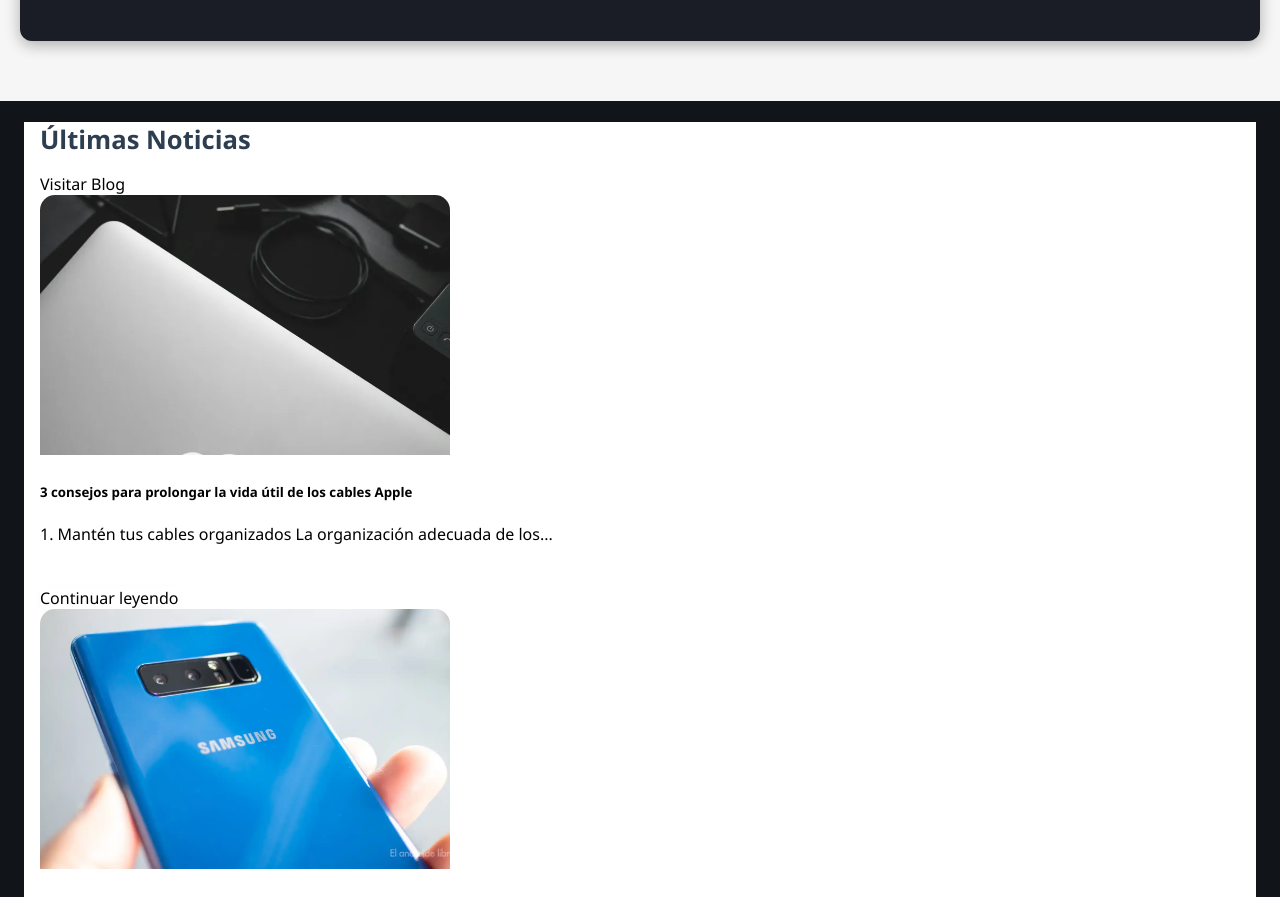
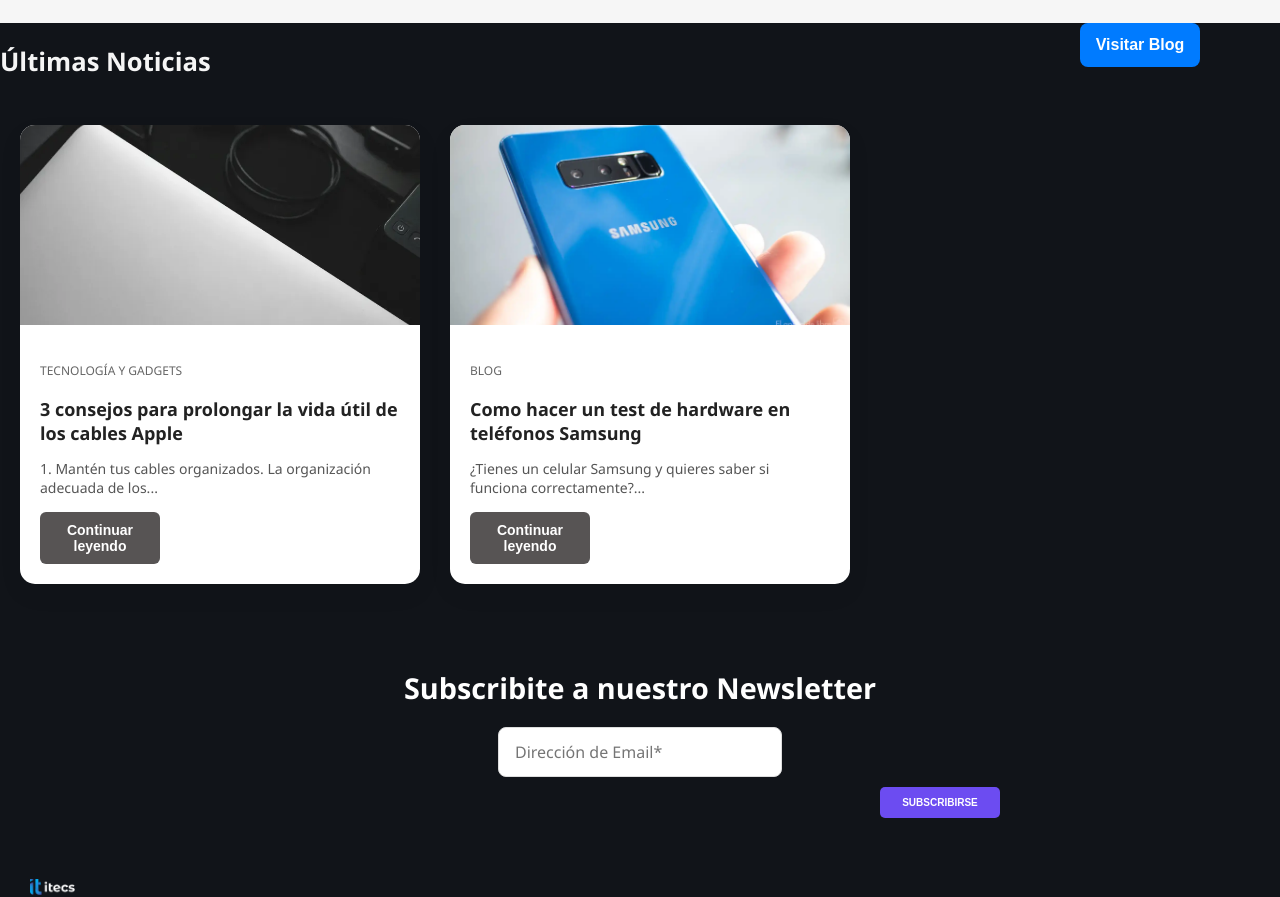
Before and after one commit to gustavo-manzini/Itecs, a React (Vite) app: page / in a window 1280 px wide. Shown: the part 1880-2777 px from the top of the page. Built offline with nearby package versions, Linux system fonts and the light colour scheme.

Commit message:
agregue ultimas noticias, falta darle estilos

```diff
--- a/src/App.css
+++ b/src/App.css
@@ -20,6 +20,11 @@
   background-color: #111419;
   box-shadow: 0 2px 4px rgba(0, 0, 0, 0.1);
   padding: 12px 0;
+  position: fixed;
+  top: 0;
+  left: 0;
+  width: 100%;
+  z-index: 9999;
 }
 
 .navbar-container {
@@ -1408,49 +1413,83 @@
 }
 /* ultimas noticias */
 
-.ultimas-noticias-section {
+.noticia-card {
+  background-color: white;
+  border-radius: 15px;
+  box-shadow: 0 10px 25px rgba(0, 0, 0, 0.06);
+  overflow: hidden;
+  max-width: 400px;
+  transition: transform 0.3s ease;
+}
+.noticias-section{
   max-width: 1200px;
-  background-color: white;
+
+}
+.noticias-grid{
+  display: flex;
+  flex-wrap: wrap;
+  gap: 30px;
+  justify-content: flex-start;
+  margin-left: 20px;
 }
 
-.ult-noticia-card {
-  border-radius: 18px;
-  transition: box-shadow 0.2s;
-  border: none;
+.noticia-card:hover {
+  transform: translateY(-5px);
 }
 
-.ult-noticia-card:hover {
-  box-shadow: 0 8px 32px rgba(0, 0, 0, 0.11);
-  border: 2px solid #0070f3;
+.noticia-img {
+  width: 100%;
+  height: 200px;
+  object-fit: cover;
 }
 
-.ult-noticia-img {
-  border-top-left-radius: 18px;
-  border-top-right-radius: 18px;
-  background: #f7f7f7;
-  width: 410px;
-  height: 307px;
+.noticia-content {
+  padding: 20px;
 }
 
-.ult-noticia-btn {
-  border-radius: 8px;
-  box-shadow: 0 2px 8px rgba(0, 0, 0, 0.03);
-  transition: background 0.22s;
+.noticia-categoria {
+  font-size: 12px;
+  color: #666;
+  text-transform: uppercase;
+  margin-bottom: 8px;
 }
 
-.ult-noticia-btn:hover {
-  background: #e9ecef;
+.noticia-titulo {
+  font-size: 18px;
+  font-weight: bold;
+  color: #222;
+  margin-bottom: 10px;
 }
 
-/* Responsive */
-@media (max-width: 768px) {
-  .ult-noticia-img {
-    height: 180px !important;
-  }
+.noticia-descripcion {
+  font-size: 14px;
+  color: #555;
+  margin-bottom: 15px;
 }
 
-@media (max-width: 500px) {
-  .ult-noticia-img {
-    height: 130px !important;
-  }
+.noticia-boton {
+  background-color: #575454;
+  border: none;
+  padding: 10px 15px;
+  font-size: 14px;
+  border-radius: 6px;
+  cursor: pointer;
+  transition: background-color 0.2s ease;
 }
+
+.noticia-boton:hover {
+  background-color: blue;
+}
+
+.noticias-header h2{
+   text-align: center;
+   color: whitesmoke;
+}
+
+.noticias-header{
+  display: flex;
+  justify-content: space-between;
+  align-items: center;
+  margin-bottom: 30px;
+  max-width: 1200px;
+}
--- a/src/Componentes/Home.jsx
+++ b/src/Componentes/Home.jsx
@@ -3,7 +3,7 @@
 import Categorias from "./Categorias";
 import Reparaciones from "./Reparaciones";
 import Ordenes from "./Consultarordenes";
-import Noticias from "./Noticias";
+import UltimasNoticias from "./UltimasNoticias";
 const slideData = [
   {
     text1: "Reparacion de moviles",
@@ -144,7 +144,7 @@
       </section>
       {/* ultimas noticias */}
       <section className="ultimas-noticias">
-        <Noticias />
+        <UltimasNoticias />
       </section>
     </>
   );
--- a/src/Componentes/Noticias.jsx
+++ /dev/null
@@ -1,70 +0,0 @@
-const noticias = [
-  {
-    Categorias: "TECNOLOGÍA Y GADGETS",
-    titulo: "3 consejos para prolongar la vida útil de los cables Apple",
-    resumen:
-      "1. Mantén tus cables organizados La organización adecuada de los...",
-    imagen: "/public/noticias/imagen1.webp",
-    alt: "Cables Apple organizados",
-    link: "#",
-  },
-  {
-    Categorias: "BLOG",
-    titulo: "Cómo hacer un test de hardware en télefonos Samsung",
-    resumen:
-      "¿Tienes un celular Samsung y quieres saber si funciona correctamente?...",
-    imagen: "/public/noticias/imagen2.webp",
-    alt: "Test Samsung",
-    link: "#",
-  },
-];
-
-const UltimasNoticias = () => (
-  <div className="container ultimas-noticias-section my-5">
-    <div className="d-flex justify-content-between align-items-center mb-4">
-      <h2 className="fw-bold">Últimas Noticias</h2>
-      <a href="#" className="btn btn-light fw-semibold">
-        Visitar Blog
-      </a>
-    </div>
-    <div className="row g-4">
-      {noticias.map((nota, idx) => (
-        <div className="col-12 col-md-6" key={idx}>
-          <div className="card h-100 shadow ult-noticia-card">
-            <img
-              src={nota.imagen}
-              alt={nota.alt}
-              className="card-img-top img-fluid ult-noticia-img"
-              style={{
-                objectFit: "cover",
-                height: 260,
-                borderTopLeftRadius: 15,
-                borderTopRightRadius: 15,
-              }}
-            />
-            <div className="card-body">
-              <span className="text-secondary small fw-semibold">
-                {nota.categoria}
-              </span>
-              <h5 className="card-title fw-bold mt-2">{nota.titulo}</h5>
-              <p
-                className="card-text text-secondary mb-4"
-                style={{ minHeight: 48 }}
-              >
-                {nota.resumen}
-              </p>
-              <a
-                className="btn btn-light fw-semibold ult-noticia-btn"
-                href={nota.link}
-              >
-                Continuar leyendo
-              </a>
-            </div>
-          </div>
-        </div>
-      ))}
-    </div>
-  </div>
-);
-
-export default UltimasNoticias;
--- /dev/null
+++ b/src/Componentes/NoticiasCard.jsx
@@ -0,0 +1,18 @@
+import React from "react";
+
+
+const NoticiaCard = ({ imagen, categoria, titulo, descripcion }) => {
+  return (
+    <div className="noticia-card">
+      <img src={imagen} alt={titulo} className="noticia-img" />
+      <div className="noticia-content">
+        <p className="noticia-categoria">{categoria}</p>
+        <h3 className="noticia-titulo">{titulo}</h3>
+        <p className="noticia-descripcion">{descripcion}</p>
+        <button className="noticia-boton">Continuar leyendo</button>
+      </div>
+    </div>
+  );
+};
+
+export default NoticiaCard;
--- /dev/null
+++ b/src/Componentes/UltimasNoticias.jsx
@@ -0,0 +1,37 @@
+import React from "react";
+import NoticiaCard from "./NoticiasCard";
+
+
+const noticias = [
+  {
+    imagen: '/public/noticias/imagen1.webp',
+    categoria: "TECNOLOGÍA Y GADGETS",
+    titulo: "3 consejos para prolongar la vida útil de los cables Apple",
+    descripcion: "1. Mantén tus cables organizados. La organización adecuada de los..."
+  },
+  {
+    imagen: '/public/noticias/imagen2.webp',
+    categoria: "BLOG",
+    titulo: "Como hacer un test de hardware en teléfonos Samsung",
+    descripcion: "¿Tienes un celular Samsung y quieres saber si funciona correctamente?..."
+  }
+];
+
+const UltimasNoticias = () => {
+  return (
+    <section className="noticias-section">
+      <div className="noticias-header">
+        <h2>Últimas Noticias</h2>
+        <button className="noticia-blog-btn">Visitar Blog</button>
+      </div>
+
+      <div className="noticias-grid">
+        {noticias.map((noticia, index) => (
+          <NoticiaCard key={index} {...noticia} />
+        ))}
+      </div>
+    </section>
+  );
+};
+
+export default UltimasNoticias;
```
